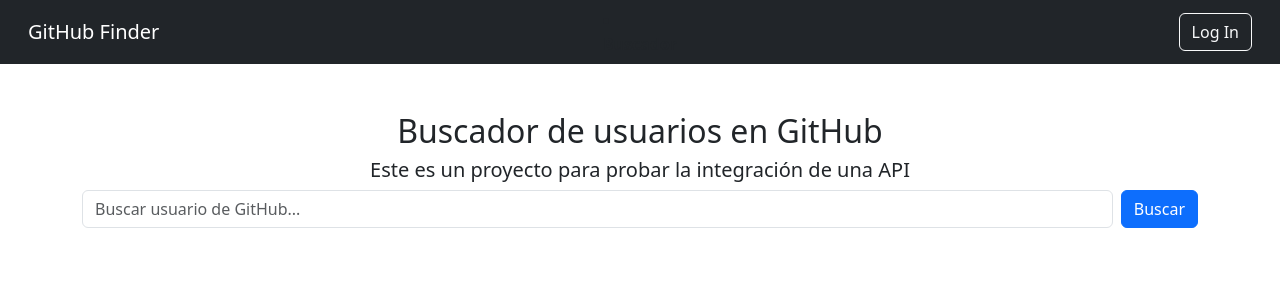
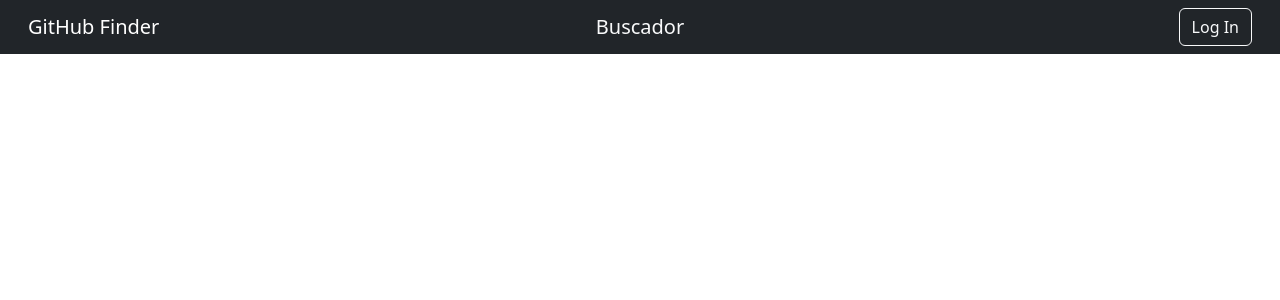
Before and after one commit to fergone03/github-finder, a React (Vite) app in the folder frontend/: page / in a window 1280 px wide. Shown: the top 300 px of the page. Built offline with nearby package versions, Linux system fonts and the light colour scheme.

Commit message:
Actualizar rutas y mejorar el diseño del encabezado: cambiar la ruta de la página de inicio y centrar el buscador. Agregar estilos para enlaces de navegación.

```diff
--- a/frontend/src/App.jsx
+++ b/frontend/src/App.jsx
@@ -8,7 +8,7 @@
     <Router>
       <Header />
       <Routes>
-        <Route path="/" element={<HomePage />} />
+        <Route path="/homepage" element={<HomePage />} />
         <Route path="/login" element={<LoginPage />} />
       </Routes>
     </Router>
--- a/frontend/src/components/Header.jsx
+++ b/frontend/src/components/Header.jsx
@@ -13,11 +13,9 @@
         </div>
 
         {/* "Buscador" centrado */}
-        <li className="nav-item">
-            <a className="nav-link fw-bold text-dark" href="/">
-                Buscador
-            </a>
-            </li>
+        <div className="col-4 text-center">
+          <Link to="/homepage" className="text-light text-decoration-none fs-5">Buscador</Link>
+        </div>
 
         {/* Botón "Log In" alineado a la derecha */}
         <div className="col-4 text-end">
```
Also changed, not shown: frontend/src/components/Header.module.css (added, +23 -0 lines).
